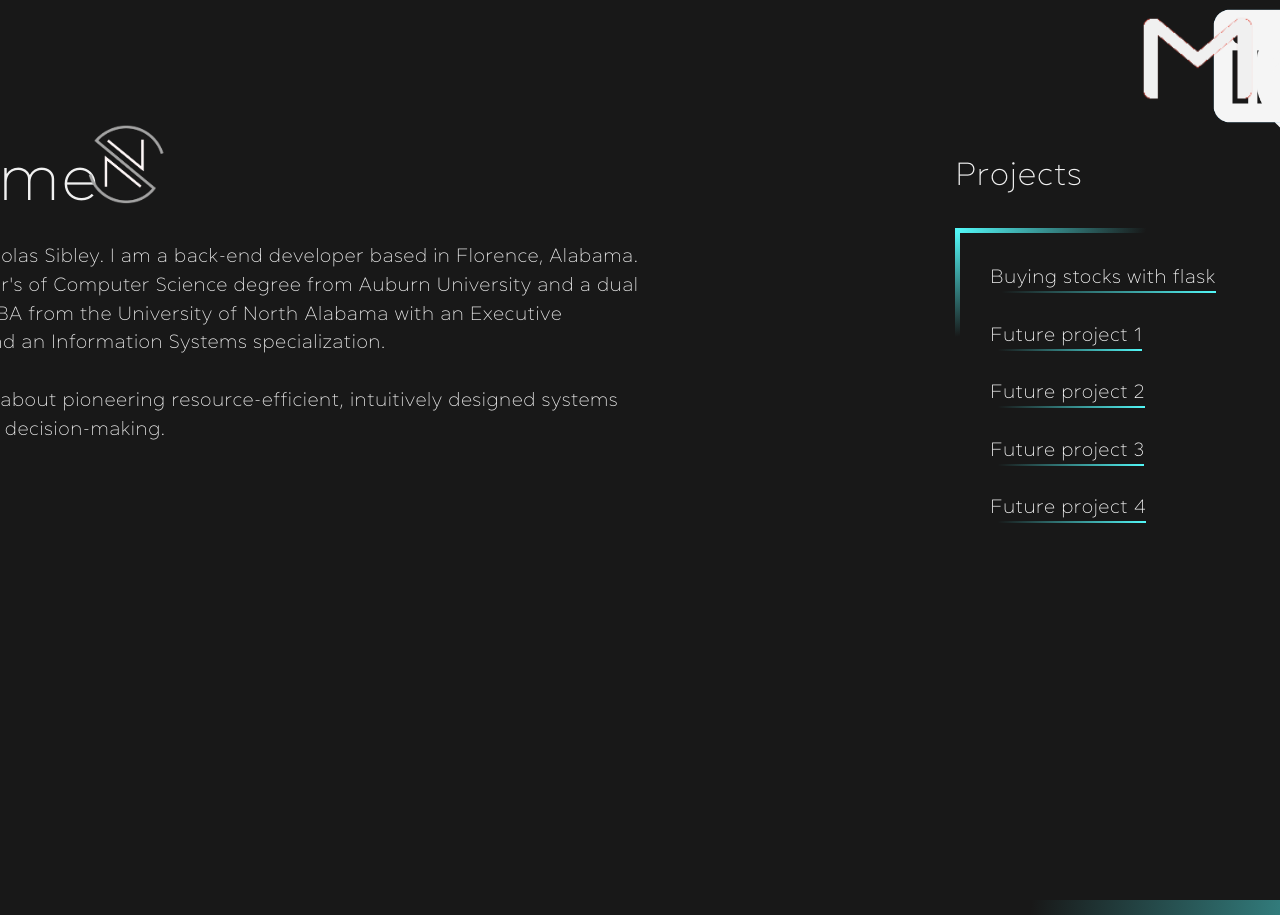
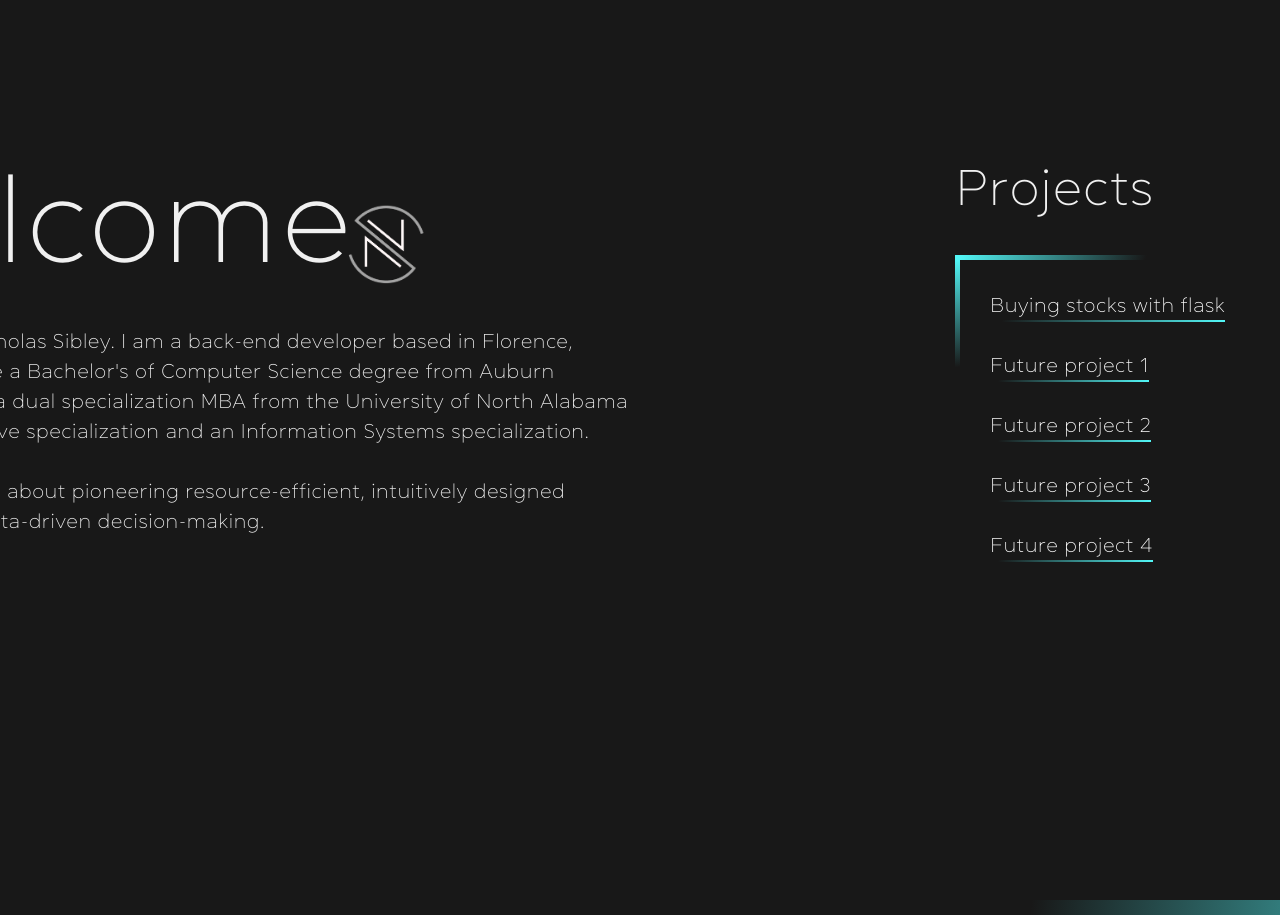
Before and after one commit to NicholasSibley/Personal-Portfolio, a plain HTML site: page index.html in a window 1280 px wide. Shown: the top 915 px of the page. Drawn offline with nearby package versions, Linux system fonts and the light colour scheme; a script that the page names is missing.

Commit message:
Personal Portfolio

```diff
--- a/styles.css
+++ b/styles.css
@@ -1,12 +1,10 @@
 
 body {
     background-image: linear-gradient(to right, #181818 0%, #181818 100%);
-    margin: 0;
-    padding: 0;
 }
 
 .logo {
-    position: fixed;
+    position: absolute;
     top: 180px;
     left: 310px;
     width: 150px;
@@ -128,33 +126,29 @@ body {
 
 .flex-container {
     display: flex;
-    flex-wrap: wrap;
-    justify-content: center;
 }
 
 .left-content {
-    flex: 1 1 300px;
+    flex: 1;
     margin-top: 100px;
-    min-width: 300px;
 }
 
 .right-content {
-    flex: 1 1 300px;
+    flex: 1;
     margin-top: 100px;
-    min-width: 300px;
 }
 
 .title1 {
     position: relative;
     top: 100px;
-    font-size: 5vw;
+    font-size: 120px;
     font-family: 'Daikon ExtraLight', sans-serif;
     color: rgb(240, 240, 240);
     margin-left: 90px;
 }
 
 .title2 {
-    font-size: 2.5vw;
+    font-size: 50px;
     font-family: 'Daikon ExtraLight', sans-serif;
     color: rgb(240, 240, 240);
     margin-left: 300px;
@@ -204,7 +198,7 @@ body {
 }
 
 .about-me {
-    font-size: 1.2em;
+    font-size: 20px;
     font-family: 'Daikon ExtraLight', sans-serif;
     color: rgb(240, 240, 240);
     margin-left: 10px;
@@ -241,7 +235,7 @@ body {
 }
 
 .projects {
-    font-size: 1.2em;
+    font-size: 20px;
     font-family: 'Daikon ExtraLight', sans-serif;
     color: rgb(240, 240, 240);
     margin-left: 300px;
@@ -274,14 +268,9 @@ body {
 
 .container {
     display: flex;
-    flex-direction: column;
     justify-content: center;
     align-items: center;
     height: 100vh;
-    padding: 20px;
-    width: 100%;
-    max-width: 1200px;
-    margin: 0 auto;
 }
 
 .border1 {
@@ -316,60 +305,3 @@ html.is-animating body {
 html.is-animating .transition-fade {
     visibility: visible;
 }
-
-img {
-    max-width: 100%;
-    height: auto;
-}
-
-@media (max-width: 768px) {
-    .flex-container {
-        flex-direction: column;
-        align-items: center;
-    }
-
-    .title1, .title2 {
-        font-size: 8vw;
-    }
-
-    .projects {
-        margin-left: 0;
-    }
-
-    .github, .github2, .linkedin, .linkedin2, .email, .email2 {
-        margin: 10px;
-    }
-}
-
-.logo, .logo2, .github, .github2, .linkedin, .linkedin2, .email, .email2 {
-    width: 100%;
-    height: auto;
-    max-width: 150px;
-    transition: all 0.3s ease;
-}
-
-.logo:hover, .logo2:hover, .github:hover, .github2:hover, .linkedin:hover, .linkedin2:hover, .email:hover, .email2:hover {
-    filter: opacity(50%);
-}
-
-@media (min-width: 992px) {
-    .logo, .logo2 {
-        top: 100px;
-        left: 50px;
-    }
-
-    .github, .github2 {
-        margin-left: 600px;
-        margin-top: -35px;
-    }
-
-    .linkedin, .linkedin2 {
-        margin-left: 540px;
-        margin-top: -39px;
-    }
-
-    .email, .email2 {
-        margin-left: 470px;
-        margin-top: -44px;
-    }
-}
```
